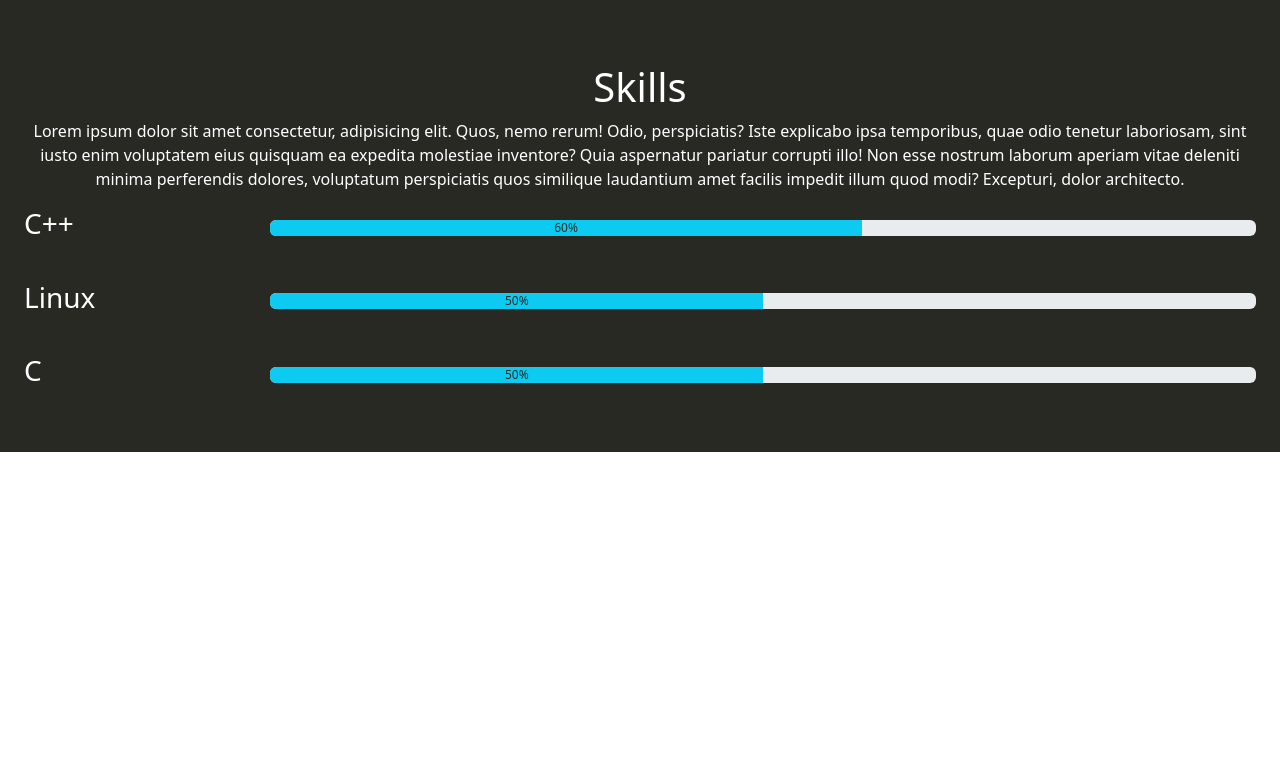
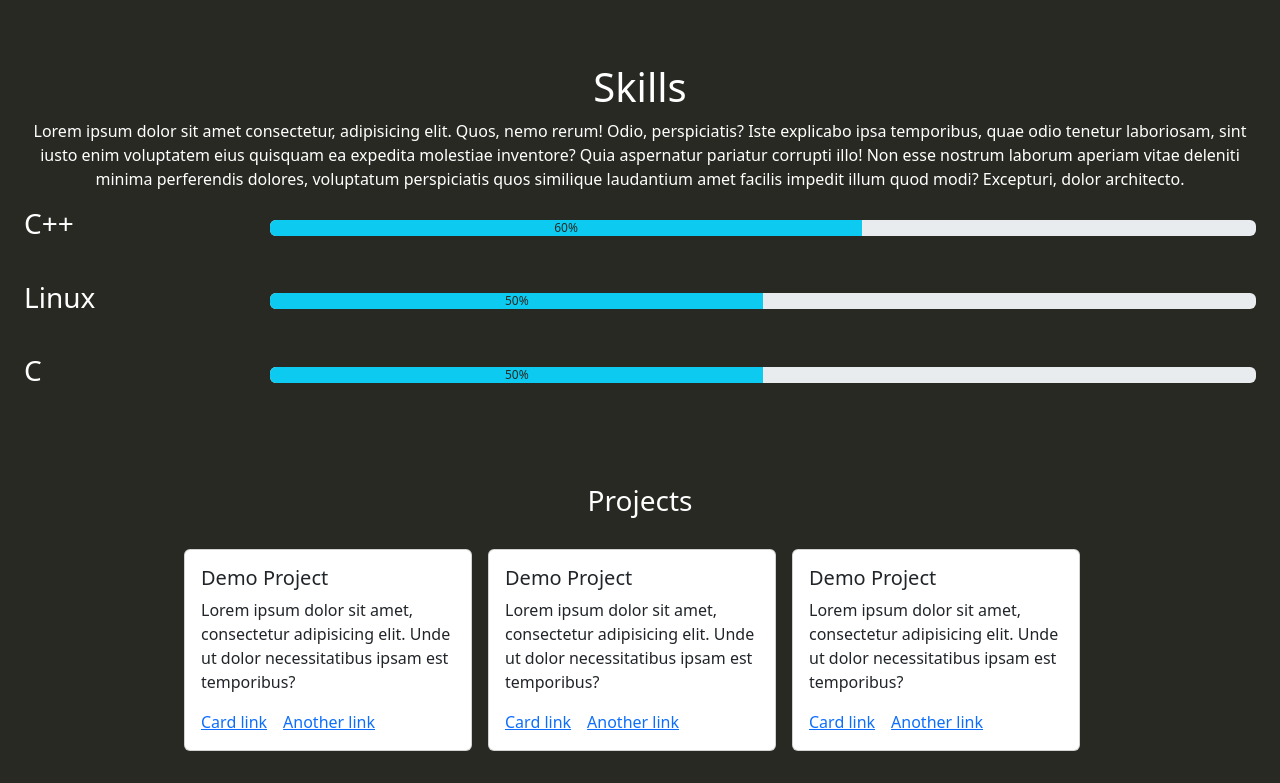
Before and after one commit to yousef8/iti-Angular-course, an Angular app: page / in a window 1280 px wide. Shown: the part 1001-1784 px from the top of the page. Before the commit the page ends 1453 px from the top, so only its background shows below. Built offline with nearby package versions, Linux system fonts and the light colour scheme.

Commit message:
Add projects section

```diff
--- a/src/app/app.component.html
+++ b/src/app/app.component.html
@@ -1,3 +1,4 @@
 <app-hero></app-hero>
 <app-bio></app-bio>
 <app-skills></app-skills>
+<app-projects></app-projects>
--- a/src/app/app.component.ts
+++ b/src/app/app.component.ts
@@ -2,11 +2,12 @@ import { Component } from '@angular/core';
 import { HeroComponent } from './hero/hero.component';
 import { BioComponent } from './bio/bio.component';
 import { SkillsComponent } from './skills/skills.component';
+import { ProjectsComponent } from './projects/projects.component';
 
 @Component({
   selector: 'app-root',
   standalone: true,
-  imports: [HeroComponent, BioComponent, SkillsComponent],
+  imports: [HeroComponent, BioComponent, SkillsComponent, ProjectsComponent],
   templateUrl: './app.component.html',
   styleUrl: './app.component.css'
 })
--- /dev/null
+++ b/src/app/projects/projects.component.css
@@ -0,0 +1,21 @@
+#portfolio {
+    padding: 2rem;
+    background-color: #282923;
+    color: white;
+}
+
+h3 {
+    text-align: center;
+    margin-bottom: 2rem;
+}
+
+#projects {
+    display: flex;
+    flex-flow: row nowrap;
+    justify-content: center;
+    align-items: center;
+}
+
+#projects>.card {
+    margin-right: 1rem;
+}
--- /dev/null
+++ b/src/app/projects/projects.component.html
@@ -0,0 +1,35 @@
+<div id="portfolio">
+    <h3>Projects</h3>
+    <div id="projects">
+        <div class="card" style="width: 18rem;">
+            <div class="card-body">
+                <h5 class="card-title">Demo Project</h5>
+                <p class="card-text">Lorem ipsum dolor sit amet, consectetur adipisicing elit. Unde ut dolor
+                    necessitatibus ipsam est temporibus?</p>
+                <a href="#" class="card-link">Card link</a>
+                <a href="#" class="card-link">Another link</a>
+            </div>
+        </div>
+
+
+        <div class="card" style="width: 18rem;">
+            <div class="card-body">
+                <h5 class="card-title">Demo Project</h5>
+                <p class="card-text">Lorem ipsum dolor sit amet, consectetur adipisicing elit. Unde ut dolor
+                    necessitatibus ipsam est temporibus?</p>
+                <a href="#" class="card-link">Card link</a>
+                <a href="#" class="card-link">Another link</a>
+            </div>
+        </div>
+
+        <div class="card" style="width: 18rem;">
+            <div class="card-body">
+                <h5 class="card-title">Demo Project</h5>
+                <p class="card-text">Lorem ipsum dolor sit amet, consectetur adipisicing elit. Unde ut dolor
+                    necessitatibus ipsam est temporibus?</p>
+                <a href="#" class="card-link">Card link</a>
+                <a href="#" class="card-link">Another link</a>
+            </div>
+        </div>
+    </div>
+</div>
--- a/src/index.html
+++ b/src/index.html
@@ -1,13 +1,17 @@
 <!doctype html>
 <html lang="en">
+
 <head>
   <meta charset="utf-8">
   <title>Portfolio</title>
   <base href="/">
   <meta name="viewport" content="width=device-width, initial-scale=1">
   <link rel="icon" type="image/x-icon" href="favicon.ico">
+  <script src="https://kit.fontawesome.com/0f4b56f4a5.js" crossorigin="anonymous"></script>
 </head>
+
 <body>
   <app-root></app-root>
 </body>
+
 </html>
```
Also changed, not shown: src/app/projects/projects.component.ts (added, +12 -0 lines), 1 other file (tests, documents, lock files or other folders).
